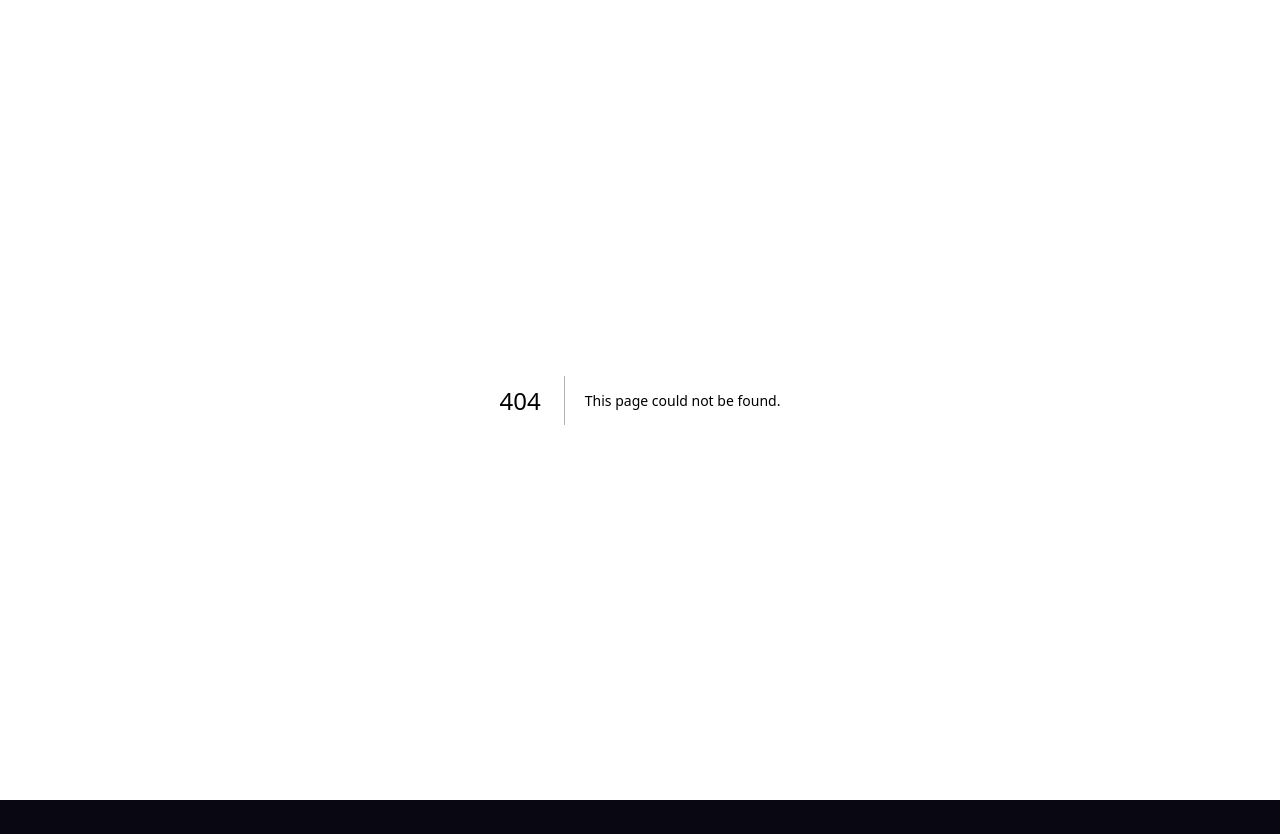
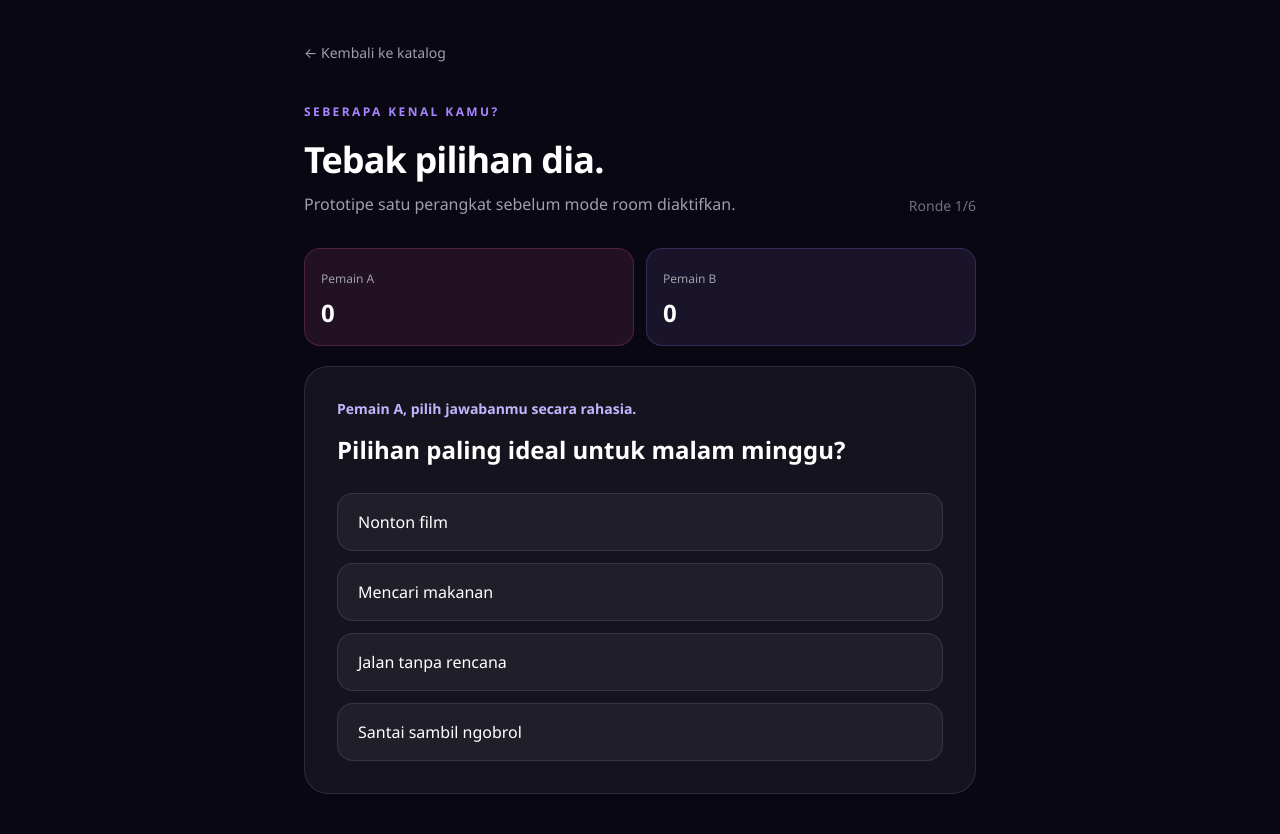
Before and after one commit to JackButler99/ular-tangga-v2, a Next.js app: page /games/seberapa-kenal in a window 1280 px wide. Before the commit this address had no page. Before the commit the page ends 800 px from the top, so only its background shows below. Built offline with nearby package versions, Linux system fonts and the light colour scheme.

Commit message:
feat: add local couple quiz prototype

```diff
--- /dev/null
+++ b/app/games/seberapa-kenal/page.tsx
@@ -0,0 +1,12 @@
+import type { Metadata } from "next";
+import QuizPrototype from "@/features/games/seberapa-kenal/quiz-prototype";
+
+export const metadata: Metadata = {
+  title: "Seberapa Kenal Kamu?",
+  description:
+    "Tebak pilihan pasangan dan lihat seberapa baik kalian saling mengenal.",
+};
+
+export default function SeberapaKenalPage() {
+  return <QuizPrototype />;
+}
--- /dev/null
+++ b/features/games/seberapa-kenal/quiz-prototype.tsx
@@ -0,0 +1,226 @@
+"use client";
+
+import Link from "next/link";
+import { useState } from "react";
+import {
+  continueQuiz,
+  createInitialQuizState,
+  getCurrentQuizQuestion,
+  otherPlayer,
+  submitGuess,
+  submitSubjectAnswer,
+} from "@/features/games/seberapa-kenal/engine";
+import type { PlayerRole } from "@/features/platform/room/types";
+
+function playerName(role: PlayerRole) {
+  return role === "host" ? "Pemain A" : "Pemain B";
+}
+
+export default function QuizPrototype() {
+  const [state, setState] = useState(createInitialQuizState);
+
+  const question = getCurrentQuizQuestion(state);
+  const guesser = otherPlayer(state.subject);
+
+  const subjectAnswer =
+    state.subjectAnswer === null
+      ? null
+      : question.options[state.subjectAnswer];
+
+  const guessAnswer =
+    state.guessAnswer === null
+      ? null
+      : question.options[state.guessAnswer];
+
+  const matched =
+    state.subjectAnswer !== null &&
+    state.guessAnswer !== null &&
+    state.subjectAnswer === state.guessAnswer;
+
+  function answerAsSubject(answerIndex: number) {
+    setState((current) =>
+      submitSubjectAnswer(
+        current,
+        current.subject,
+        answerIndex,
+      ),
+    );
+  }
+
+  function answerAsGuesser(answerIndex: number) {
+    setState((current) =>
+      submitGuess(
+        current,
+        otherPlayer(current.subject),
+        answerIndex,
+      ),
+    );
+  }
+
+  return (
+    <main className="min-h-screen bg-[#090812] px-5 py-10 text-white">
+      <div className="mx-auto max-w-2xl">
+        <Link
+          href="/"
+          className="text-sm text-zinc-400 transition hover:text-white"
+        >
+          ← Kembali ke katalog
+        </Link>
+
+        <header className="mt-10">
+          <p className="text-xs font-bold tracking-[0.2em] text-violet-400">
+            SEBERAPA KENAL KAMU?
+          </p>
+
+          <div className="mt-5 flex items-end justify-between gap-5">
+            <div>
+              <h1 className="text-4xl font-bold tracking-tight">
+                Tebak pilihan dia.
+              </h1>
+              <p className="mt-3 text-zinc-400">
+                Prototipe satu perangkat sebelum mode room diaktifkan.
+              </p>
+            </div>
+
+            <span className="text-sm text-zinc-500">
+              {state.phase === "finished"
+                ? "Selesai"
+                : `Ronde ${state.roundIndex + 1}/${state.questionIds.length}`}
+            </span>
+          </div>
+        </header>
+
+        <section className="mt-8 grid grid-cols-2 gap-3">
+          <article className="rounded-2xl border border-pink-400/20 bg-pink-400/10 p-4">
+            <span className="text-xs text-zinc-400">Pemain A</span>
+            <strong className="mt-2 block text-2xl">
+              {state.scores.host}
+            </strong>
+          </article>
+
+          <article className="rounded-2xl border border-violet-400/20 bg-violet-400/10 p-4">
+            <span className="text-xs text-zinc-400">Pemain B</span>
+            <strong className="mt-2 block text-2xl">
+              {state.scores.guest}
+            </strong>
+          </article>
+        </section>
+
+        <section className="mt-5 rounded-3xl border border-white/10 bg-white/5 p-6 md:p-8">
+          {state.phase === "finished" ? (
+            <div className="py-8 text-center">
+              <span className="text-5xl">♥</span>
+              <h2 className="mt-6 text-3xl font-bold">
+                Permainan selesai!
+              </h2>
+              <p className="mt-3 text-zinc-400">
+                Skor akhir: Pemain A {state.scores.host} —{" "}
+                {state.scores.guest} Pemain B
+              </p>
+
+              <button
+                type="button"
+                onClick={() => setState(createInitialQuizState())}
+                className="mt-8 rounded-full bg-pink-500 px-6 py-3 font-semibold transition hover:bg-pink-400"
+              >
+                Main lagi
+              </button>
+            </div>
+          ) : (
+            <>
+              <p className="text-sm font-semibold text-violet-300">
+                {state.phase === "subject-answer" &&
+                  `${playerName(state.subject)}, pilih jawabanmu secara rahasia.`}
+
+                {state.phase === "guesser-answer" &&
+                  `${playerName(guesser)}, tebak jawaban ${playerName(state.subject)}.`}
+
+                {state.phase === "reveal" &&
+                  (matched ? "Tebakan kalian cocok!" : "Belum cocok kali ini.")}
+              </p>
+
+              <h2 className="mt-4 text-2xl font-bold leading-tight">
+                {question.prompt}
+              </h2>
+
+              {state.phase === "subject-answer" && (
+                <div className="mt-7 grid gap-3">
+                  {question.options.map((option, index) => (
+                    <button
+                      type="button"
+                      key={option}
+                      onClick={() => answerAsSubject(index)}
+                      className="rounded-2xl border border-white/10 bg-white/5 px-5 py-4 text-left transition hover:border-pink-400/50 hover:bg-pink-400/10"
+                    >
+                      {option}
+                    </button>
+                  ))}
+                </div>
+              )}
+
+              {state.phase === "guesser-answer" && (
+                <div className="mt-7">
+                  <div className="mb-5 rounded-2xl bg-violet-400/10 p-4 text-sm text-violet-200">
+                    Jawaban {playerName(state.subject)} sudah disimpan dan
+                    disembunyikan.
+                  </div>
+
+                  <div className="grid gap-3">
+                    {question.options.map((option, index) => (
+                      <button
+                        type="button"
+                        key={option}
+                        onClick={() => answerAsGuesser(index)}
+                        className="rounded-2xl border border-white/10 bg-white/5 px-5 py-4 text-left transition hover:border-violet-400/50 hover:bg-violet-400/10"
+                      >
+                        {option}
+                      </button>
+                    ))}
+                  </div>
+                </div>
+              )}
+
+              {state.phase === "reveal" && (
+                <div className="mt-7">
+                  <div
+                    className={`rounded-2xl border p-5 ${
+                      matched
+                        ? "border-emerald-400/30 bg-emerald-400/10"
+                        : "border-orange-400/30 bg-orange-400/10"
+                    }`}
+                  >
+                    <p className="text-sm text-zinc-400">
+                      Jawaban {playerName(state.subject)}
+                    </p>
+                    <strong className="mt-1 block">
+                      {subjectAnswer}
+                    </strong>
+
+                    <p className="mt-5 text-sm text-zinc-400">
+                      Tebakan {playerName(guesser)}
+                    </p>
+                    <strong className="mt-1 block">
+                      {guessAnswer}
+                    </strong>
+                  </div>
+
+                  <button
+                    type="button"
+                    onClick={() =>
+                      setState((current) => continueQuiz(current))
+                    }
+                    className="mt-6 w-full rounded-full bg-pink-500 px-6 py-3 font-semibold transition hover:bg-pink-400"
+                  >
+                    {state.roundIndex + 1 === state.questionIds.length
+                      ? "Lihat hasil akhir"
+                      : "Ronde berikutnya"}
+                  </button>
+                </div>
+              )}
+            </>
+          )}
+        </section>
+      </div>
+    </main>
+  );
+}
```
